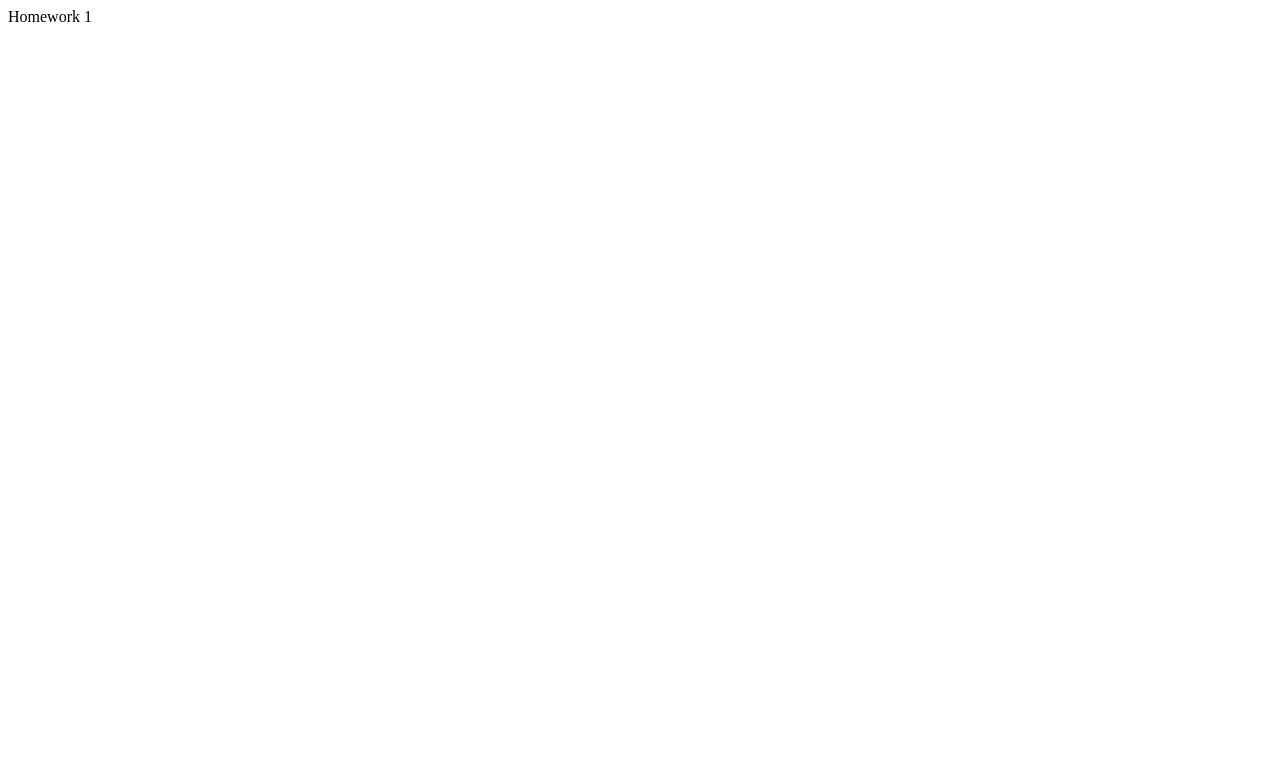
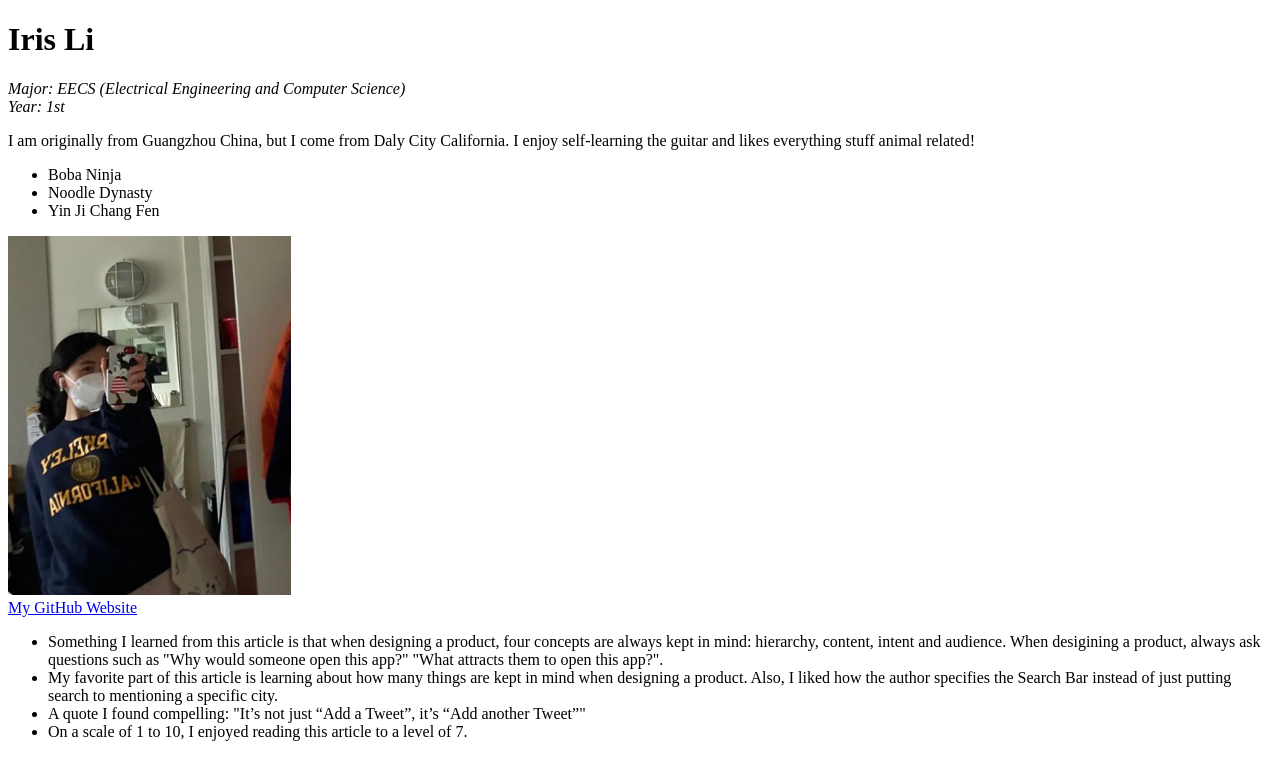
Before and after one commit to irisli1/irisli1.github.io, a plain HTML site: page homeworks/hw1/index.html in a window 1280 px wide. Drawn offline with Linux system fonts and the light colour scheme; files whose address does not match are found by name.

Commit message:
finished hw1

```diff
--- a/homeworks/hw1/index.html
+++ b/homeworks/hw1/index.html
@@ -1,6 +1,39 @@
-<!DOCTYPE html>
+<!doctype html>
 <html>
+    <head>
+        <h1>
+            Iris Li
+        </h1>
+        <em>
+            Major: EECS (Electrical Engineering and Computer Science)
+            <br>
+            Year: 1st
+            <br>
+        </em>
+        <p>
+           I am originally from Guangzhou China, but I come from Daly City California. I enjoy self-learning the guitar and likes everything stuff animal related!
+        </p>
+        <ul>
+           <li> Boba Ninja </li>
+            <li> Noodle Dynasty </li>
+            <li> Yin Ji Chang Fen </li>
+        </ul>
+        <img src="file:///Users/ili/Desktop/wdd%20hw%201/assets/img/selfie.jpeg" />
+        <br>
+        <a href="https://irisli1.github.io/ "> My GitHub Website </a>
+    </head>
+
+
     <body>
-        Homework 1
+        <ul>
+            <li> Something I learned from this article is that when designing a product, four concepts are always kept in mind: hierarchy, content, intent and audience.
+            When desigining a product, always ask questions such as "Why would someone open this app?" "What attracts them to open this app?". </li>
+            <li> My favorite part of this article is learning about how many things are kept in mind when designing a product. Also, I liked how the author specifies the Search Bar instead of just putting search to mentioning a specific city.</li>
+            <li> A quote I found compelling: "It’s not just “Add a Tweet”, it’s “Add another Tweet”" </li>
+            <li> On a scale of 1 to 10, I enjoyed reading this article to a level of 7.</li>
+        </ul>
+
     </body>
+
+
 </html>
```
Also changed, not shown: homeworks/hw1/wdd hw 1/assets/img/selfie.jpeg (added), 7 other files.
